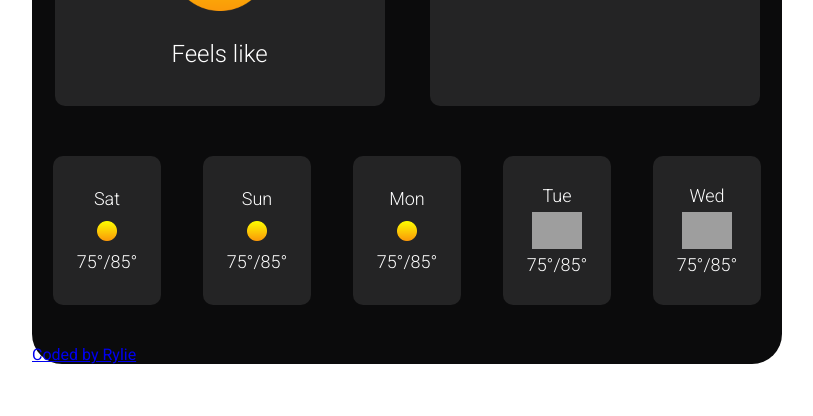
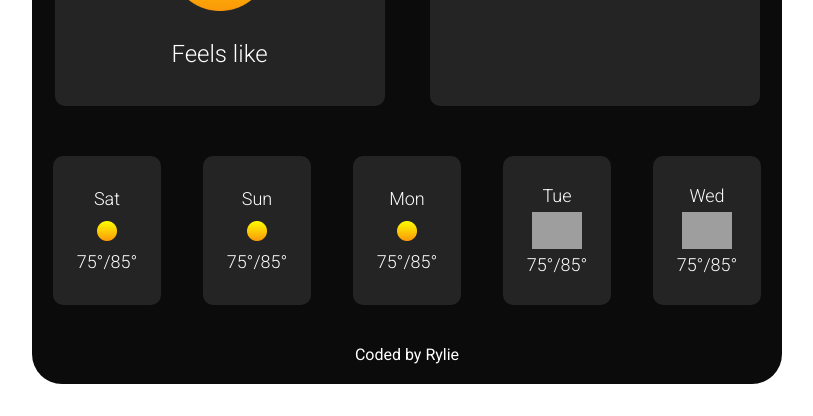
Before and after one commit to rylieohashi/weather-app, a plain HTML site: page index.html in a window 1280 px wide. Shown: the part 384-800 px from the top of the page, without its empty margins (233-1046 px from the left). Drawn offline with nearby package versions, Linux system fonts and the light colour scheme; grey boxes are pictures that could not be loaded.

Commit message:
styled github link

```diff
--- a/src/styles.css
+++ b/src/styles.css
@@ -167,3 +167,19 @@ span {
 .day5weather {
   padding-left: 5px;
 }
+
+.code {
+  color: #ffffff;
+  display: flex;
+  justify-content: center;
+  padding-bottom: 20px;
+}
+
+.code a {
+  text-decoration: none;
+  color: inherit;
+}
+
+.code a:hover {
+  color: rgba(119, 59, 255, 1);
+}
```
